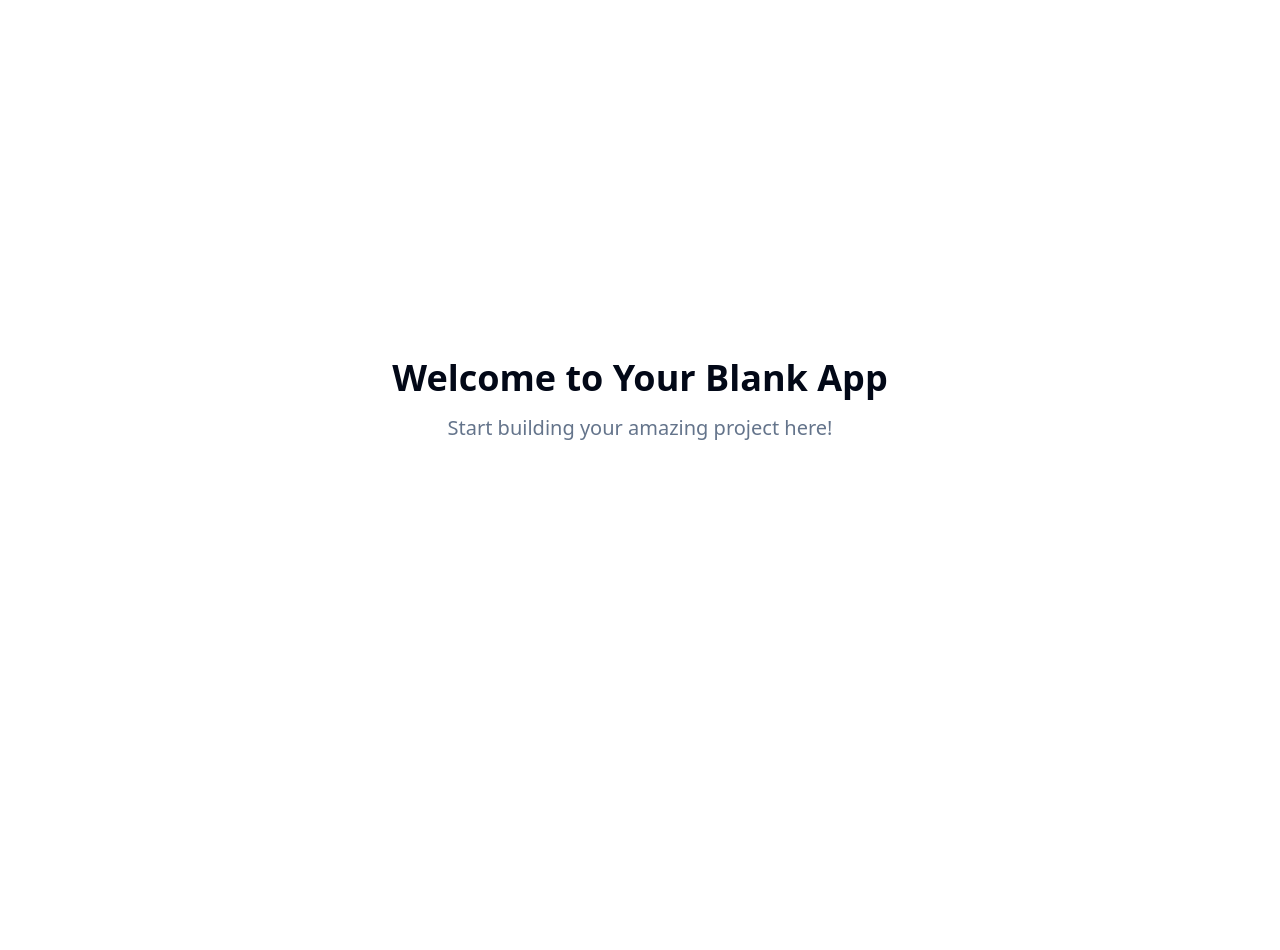
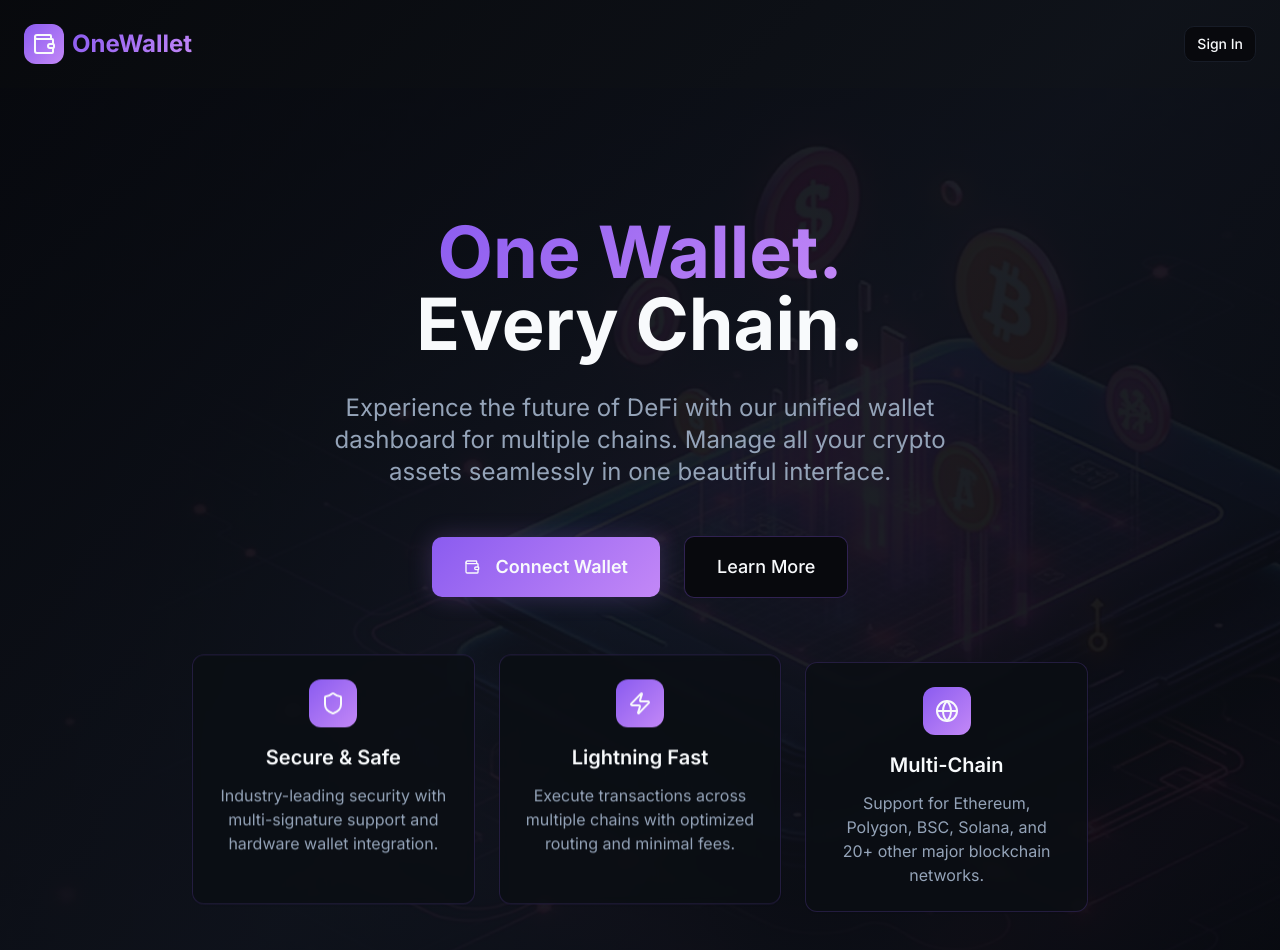
Before and after one commit to Vivek17020/onewallet-landing-page-96, a React (Vite) app: page / in a window 1280 px wide. Shown: the top 950 px of the page. Before the commit the page ends 800 px from the top, so only its background shows below. Built offline with nearby package versions, Linux system fonts and the light colour scheme.

Commit message:
Create landing page
Create a modern landing page for OneWallet, a crypto wallet aggregator. The page includes a headline, a subheading describing "unified wallet dashboard for multiple chains", and a "Connect Wallet" button with a Web3 design.

```diff
--- a/index.html
+++ b/index.html
@@ -3,12 +3,15 @@
   <head>
     <meta charset="UTF-8" />
     <meta name="viewport" content="width=device-width, initial-scale=1.0" />
-    <title>onewallet-landing-page</title>
-    <meta name="description" content="Lovable Generated Project" />
-    <meta name="author" content="Lovable" />
+    <title>OneWallet - Unified Multi-Chain Crypto Wallet Dashboard</title>
+    <meta name="description" content="OneWallet provides a unified dashboard for managing multiple blockchain wallets. Connect, track, and manage all your crypto assets from one sleek interface." />
+    <meta name="author" content="OneWallet" />
+    <link rel="preconnect" href="https://fonts.googleapis.com">
+    <link rel="preconnect" href="https://fonts.gstatic.com" crossorigin>
+    <link href="https://fonts.googleapis.com/css2?family=Inter:wght@300;400;500;600;700;800&display=swap" rel="stylesheet">
 
-    <meta property="og:title" content="onewallet-landing-page" />
-    <meta property="og:description" content="Lovable Generated Project" />
+    <meta property="og:title" content="OneWallet - Unified Multi-Chain Crypto Wallet Dashboard" />
+    <meta property="og:description" content="Manage all your crypto wallets from one unified dashboard. Multi-chain support for seamless DeFi experience." />
     <meta property="og:type" content="website" />
     <meta property="og:image" content="https://lovable.dev/opengraph-image-p98pqg.png" />
 
--- a/src/components/ui/button.tsx
+++ b/src/components/ui/button.tsx
@@ -18,6 +18,8 @@ const buttonVariants = cva(
           "bg-secondary text-secondary-foreground hover:bg-secondary/80",
         ghost: "hover:bg-accent hover:text-accent-foreground",
         link: "text-primary underline-offset-4 hover:underline",
+        hero: "bg-gradient-primary text-primary-foreground hover:shadow-glow-primary transition-all duration-300 font-semibold tracking-wide",
+        connect: "bg-gradient-primary text-primary-foreground hover:shadow-glow-primary hover:scale-105 transition-all duration-300 font-semibold animate-glow-pulse",
       },
       size: {
         default: "h-10 px-4 py-2",
--- a/src/index.css
+++ b/src/index.css
@@ -8,35 +8,51 @@ All colors MUST be HSL.
 
 @layer base {
   :root {
-    --background: 0 0% 100%;
-    --foreground: 222.2 84% 4.9%;
+    /* Web3 Dark Theme */
+    --background: 220 26% 4%;
+    --foreground: 210 40% 98%;
 
-    --card: 0 0% 100%;
-    --card-foreground: 222.2 84% 4.9%;
+    --card: 220 26% 6%;
+    --card-foreground: 210 40% 98%;
 
-    --popover: 0 0% 100%;
-    --popover-foreground: 222.2 84% 4.9%;
+    --popover: 220 26% 6%;
+    --popover-foreground: 210 40% 98%;
 
-    --primary: 222.2 47.4% 11.2%;
+    /* Crypto Purple/Blue Gradient Primary */
+    --primary: 259 83% 65%;
     --primary-foreground: 210 40% 98%;
+    --primary-glow: 272 87% 75%;
 
-    --secondary: 210 40% 96.1%;
-    --secondary-foreground: 222.2 47.4% 11.2%;
+    --secondary: 220 26% 12%;
+    --secondary-foreground: 210 40% 98%;
 
-    --muted: 210 40% 96.1%;
-    --muted-foreground: 215.4 16.3% 46.9%;
+    --muted: 220 26% 12%;
+    --muted-foreground: 215 20% 65%;
 
-    --accent: 210 40% 96.1%;
-    --accent-foreground: 222.2 47.4% 11.2%;
+    --accent: 259 83% 65%;
+    --accent-foreground: 210 40% 98%;
 
-    --destructive: 0 84.2% 60.2%;
+    --destructive: 0 84% 60%;
     --destructive-foreground: 210 40% 98%;
 
-    --border: 214.3 31.8% 91.4%;
-    --input: 214.3 31.8% 91.4%;
-    --ring: 222.2 84% 4.9%;
+    --border: 220 26% 12%;
+    --input: 220 26% 12%;
+    --ring: 259 83% 65%;
 
-    --radius: 0.5rem;
+    --radius: 0.75rem;
+
+    /* Web3 Design Tokens */
+    --gradient-primary: linear-gradient(135deg, hsl(259 83% 65%), hsl(272 87% 75%));
+    --gradient-secondary: linear-gradient(135deg, hsl(220 26% 6%), hsl(220 26% 12%));
+    --gradient-hero: linear-gradient(135deg, hsl(220 26% 4%) 0%, hsl(220 26% 8%) 50%, hsl(220 26% 4%) 100%);
+
+    /* Glow Effects */
+    --glow-primary: 0 0 40px hsl(259 83% 65% / 0.3);
+    --glow-secondary: 0 0 20px hsl(272 87% 75% / 0.2);
+
+    /* Smooth Transitions */
+    --transition-smooth: all 0.3s cubic-bezier(0.4, 0, 0.2, 1);
+    --transition-glow: all 0.4s cubic-bezier(0.4, 0, 0.2, 1);
 
     --sidebar-background: 0 0% 98%;
 
@@ -100,6 +116,6 @@ All colors MUST be HSL.
   }
 
   body {
-    @apply bg-background text-foreground;
+    @apply bg-background text-foreground font-inter;
   }
 }
--- a/src/pages/Index.tsx
+++ b/src/pages/Index.tsx
@@ -1,12 +1,107 @@
-// Update this page (the content is just a fallback if you fail to update the page)
+import { Button } from "@/components/ui/button";
+import { Card } from "@/components/ui/card";
+import { Wallet, Shield, Zap, Globe } from "lucide-react";
+import heroImage from "@/assets/hero-bg.jpg";
 
 const Index = () => {
   return (
-    <div className="min-h-screen flex items-center justify-center bg-background">
-      <div className="text-center">
-        <h1 className="text-4xl font-bold mb-4">Welcome to Your Blank App</h1>
-        <p className="text-xl text-muted-foreground">Start building your amazing project here!</p>
-      </div>
+    <div className="min-h-screen bg-gradient-hero">
+      {/* Navigation */}
+      <nav className="relative z-10 flex items-center justify-between px-6 py-6 max-w-7xl mx-auto">
+        <div className="flex items-center space-x-2">
+          <div className="w-10 h-10 bg-gradient-primary rounded-lg flex items-center justify-center">
+            <Wallet className="w-6 h-6 text-primary-foreground" />
+          </div>
+          <span className="text-2xl font-bold bg-gradient-primary bg-clip-text text-transparent">
+            OneWallet
+          </span>
+        </div>
+        <Button variant="outline" size="sm">
+          Sign In
+        </Button>
+      </nav>
+
+      {/* Hero Section */}
+      <main className="relative">
+        {/* Background Image with Overlay */}
+        <div className="absolute inset-0 overflow-hidden">
+          <img
+            src={heroImage}
+            alt="Web3 blockchain network visualization"
+            className="w-full h-full object-cover opacity-30"
+          />
+          <div className="absolute inset-0 bg-gradient-hero opacity-80"></div>
+        </div>
+
+        {/* Hero Content */}
+        <div className="relative z-10 max-w-7xl mx-auto px-6 py-20 lg:py-32">
+          <div className="text-center max-w-4xl mx-auto">
+            <h1 className="text-5xl lg:text-7xl font-bold mb-8 leading-tight">
+              <span className="bg-gradient-primary bg-clip-text text-transparent">
+                One Wallet.
+              </span>
+              <br />
+              <span className="text-foreground">Every Chain.</span>
+            </h1>
+
+            <p className="text-xl lg:text-2xl text-muted-foreground mb-12 max-w-2xl mx-auto leading-relaxed">
+              Experience the future of DeFi with our unified wallet dashboard for multiple chains.
+              Manage all your crypto assets seamlessly in one beautiful interface.
+            </p>
+
+            <div className="flex flex-col sm:flex-row items-center justify-center gap-6 mb-16">
+              <Button
+                variant="connect"
+                size="lg"
+                className="text-lg px-8 py-4 h-auto min-w-[200px]"
+              >
+                <Wallet className="w-5 h-5 mr-2" />
+                Connect Wallet
+              </Button>
+              <Button
+                variant="outline"
+                size="lg"
+                className="text-lg px-8 py-4 h-auto border-primary/30 hover:border-primary"
+              >
+                Learn More
+              </Button>
+            </div>
+
+            {/* Feature Cards */}
+            <div className="grid md:grid-cols-3 gap-6 max-w-5xl mx-auto">
+              <Card className="p-6 bg-card/80 backdrop-blur-sm border-primary/20 hover:border-primary/40 transition-all duration-300 animate-float">
+                <div className="w-12 h-12 bg-gradient-primary rounded-lg flex items-center justify-center mb-4 mx-auto">
+                  <Shield className="w-6 h-6 text-primary-foreground" />
+                </div>
+                <h3 className="text-xl font-semibold mb-3 text-card-foreground">Secure & Safe</h3>
+                <p className="text-muted-foreground">
+                  Industry-leading security with multi-signature support and hardware wallet integration.
+                </p>
+              </Card>
+
+              <Card className="p-6 bg-card/80 backdrop-blur-sm border-primary/20 hover:border-primary/40 transition-all duration-300 animate-float" style={{ animationDelay: '1s' }}>
+                <div className="w-12 h-12 bg-gradient-primary rounded-lg flex items-center justify-center mb-4 mx-auto">
+                  <Zap className="w-6 h-6 text-primary-foreground" />
+                </div>
+                <h3 className="text-xl font-semibold mb-3 text-card-foreground">Lightning Fast</h3>
+                <p className="text-muted-foreground">
+                  Execute transactions across multiple chains with optimized routing and minimal fees.
+                </p>
+              </Card>
+
+              <Card className="p-6 bg-card/80 backdrop-blur-sm border-primary/20 hover:border-primary/40 transition-all duration-300 animate-float" style={{ animationDelay: '2s' }}>
+                <div className="w-12 h-12 bg-gradient-primary rounded-lg flex items-center justify-center mb-4 mx-auto">
+                  <Globe className="w-6 h-6 text-primary-foreground" />
+                </div>
+                <h3 className="text-xl font-semibold mb-3 text-card-foreground">Multi-Chain</h3>
+                <p className="text-muted-foreground">
+                  Support for Ethereum, Polygon, BSC, Solana, and 20+ other major blockchain networks.
+                </p>
+              </Card>
+            </div>
+          </div>
+        </div>
+      </main>
     </div>
   );
 };
--- a/tailwind.config.ts
+++ b/tailwind.config.ts
@@ -18,6 +18,9 @@ export default {
 			}
 		},
 		extend: {
+			fontFamily: {
+				'inter': ['Inter', 'sans-serif'],
+			},
 			colors: {
 				border: 'hsl(var(--border))',
 				input: 'hsl(var(--input))',
@@ -26,7 +29,8 @@ export default {
 				foreground: 'hsl(var(--foreground))',
 				primary: {
 					DEFAULT: 'hsl(var(--primary))',
-					foreground: 'hsl(var(--primary-foreground))'
+					foreground: 'hsl(var(--primary-foreground))',
+					glow: 'hsl(var(--primary-glow))'
 				},
 				secondary: {
 					DEFAULT: 'hsl(var(--secondary))',
@@ -63,6 +67,19 @@ export default {
 					ring: 'hsl(var(--sidebar-ring))'
 				}
 			},
+			backgroundImage: {
+				'gradient-primary': 'var(--gradient-primary)',
+				'gradient-secondary': 'var(--gradient-secondary)',
+				'gradient-hero': 'var(--gradient-hero)'
+			},
+			boxShadow: {
+				'glow-primary': 'var(--glow-primary)',
+				'glow-secondary': 'var(--glow-secondary)'
+			},
+			transitionProperty: {
+				'smooth': 'var(--transition-smooth)',
+				'glow': 'var(--transition-glow)'
+			},
 			borderRadius: {
 				lg: 'var(--radius)',
 				md: 'calc(var(--radius) - 2px)',
@@ -84,11 +101,29 @@ export default {
 					to: {
 						height: '0'
 					}
+				},
+				'glow-pulse': {
+					'0%, 100%': {
+						boxShadow: 'var(--glow-primary)'
+					},
+					'50%': {
+						boxShadow: 'var(--glow-secondary)'
+					}
+				},
+				'float': {
+					'0%, 100%': {
+						transform: 'translateY(0px)'
+					},
+					'50%': {
+						transform: 'translateY(-10px)'
+					}
 				}
 			},
 			animation: {
 				'accordion-down': 'accordion-down 0.2s ease-out',
-				'accordion-up': 'accordion-up 0.2s ease-out'
+				'accordion-up': 'accordion-up 0.2s ease-out',
+				'glow-pulse': 'glow-pulse 3s ease-in-out infinite',
+				'float': 'float 6s ease-in-out infinite'
 			}
 		}
 	},
```
Also changed, not shown: src/assets/hero-bg.jpg (added).
